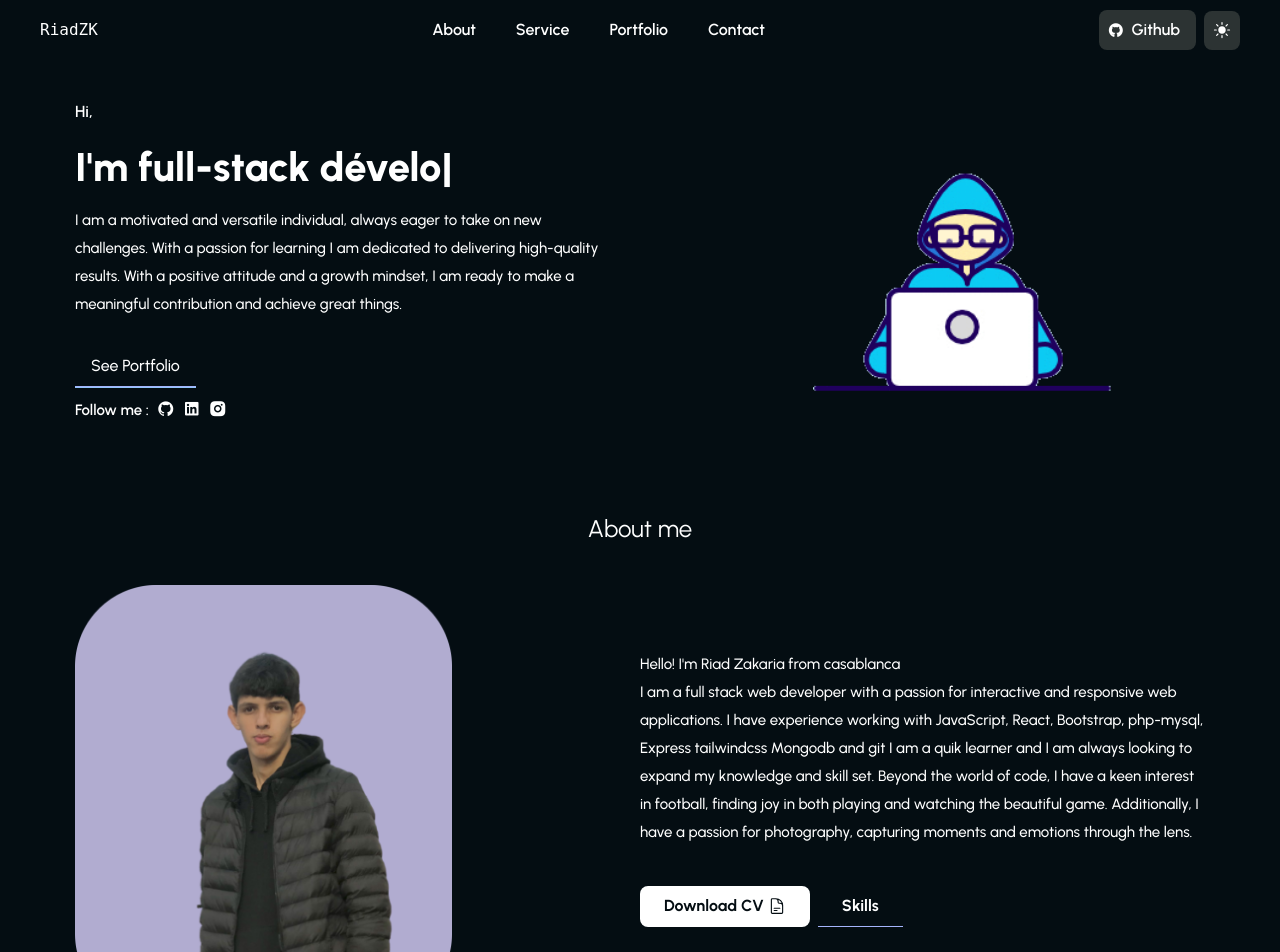
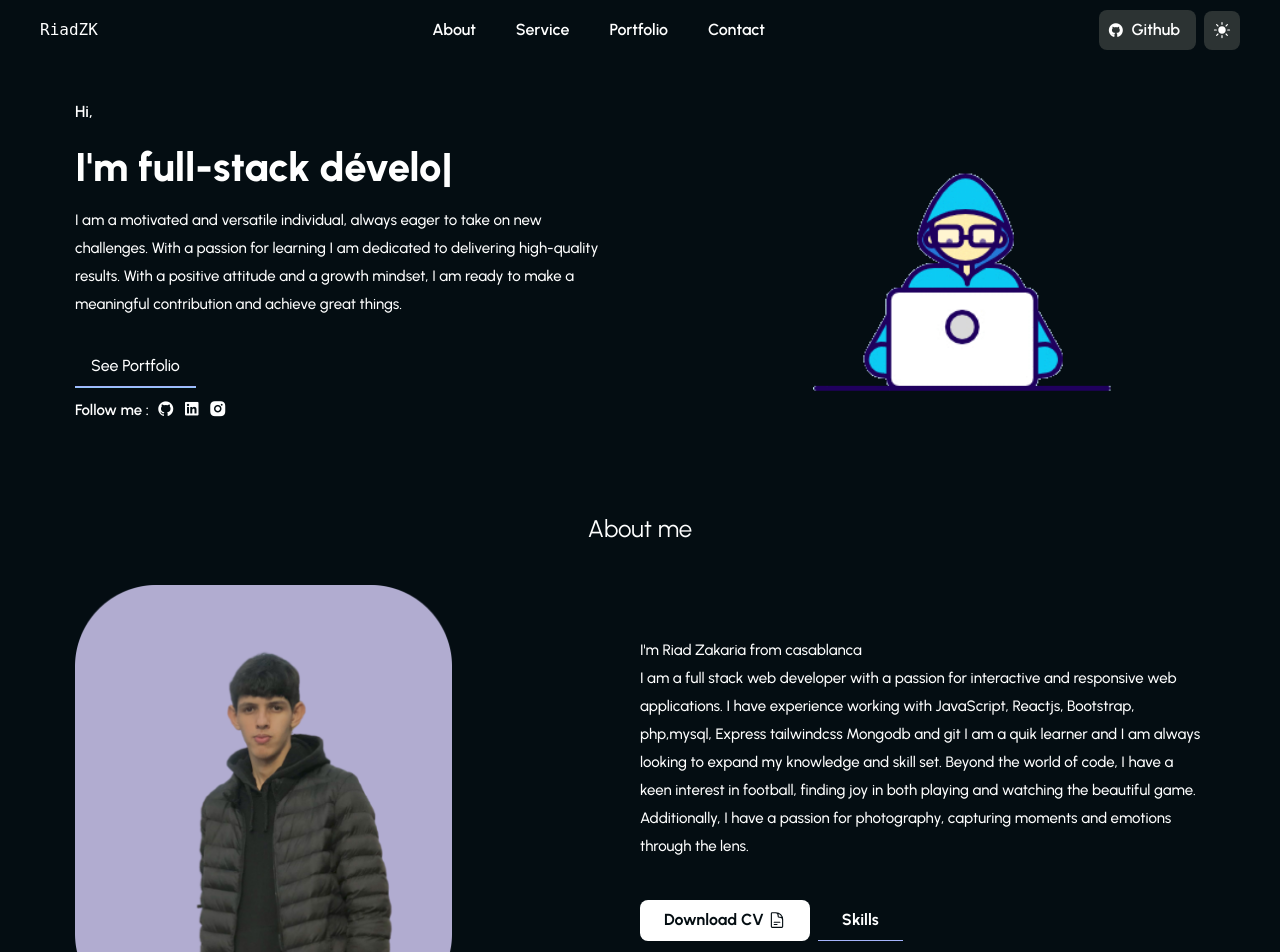
Before and after one commit to riadZk/Portfolio, a React (Create React App) app in the folder portfolio/: page / in a window 1280 px wide. Shown: the top 952 px of the page. Built offline with nearby package versions, Linux system fonts and the light colour scheme; no server answers; a web font is replaced by a local one.

Commit message:
Update About.jsx

```diff
--- a/portfolio/src/components/main/About.jsx
+++ b/portfolio/src/components/main/About.jsx
@@ -26,10 +26,10 @@ const About = () => {
                             className='lg:w-2/3 w-full md:basis-1/2'>
                             <p
                                 className='flex lg:gap-2 w-full font-[500] text-[15px] my-4 leading-7 '>
-                                Hello!  I'm Riad Zakaria from casablanca <br />
+                                I'm Riad Zakaria from casablanca <br />
                                 I am a full stack web developer with a passion for interactive and
                                 responsive web applications. I have experience working with JavaScript,
-                                React, Bootstrap, php-mysql, Express tailwindcss Mongodb and git
+                                Reactjs, Bootstrap, php,mysql, Express tailwindcss Mongodb and git
                                 I am a quik learner and I am always looking to expand my knowledge and skill set.
                                 Beyond the world of code, I have a keen interest in football,
                                 finding joy in both playing and watching the beautiful game.
```
